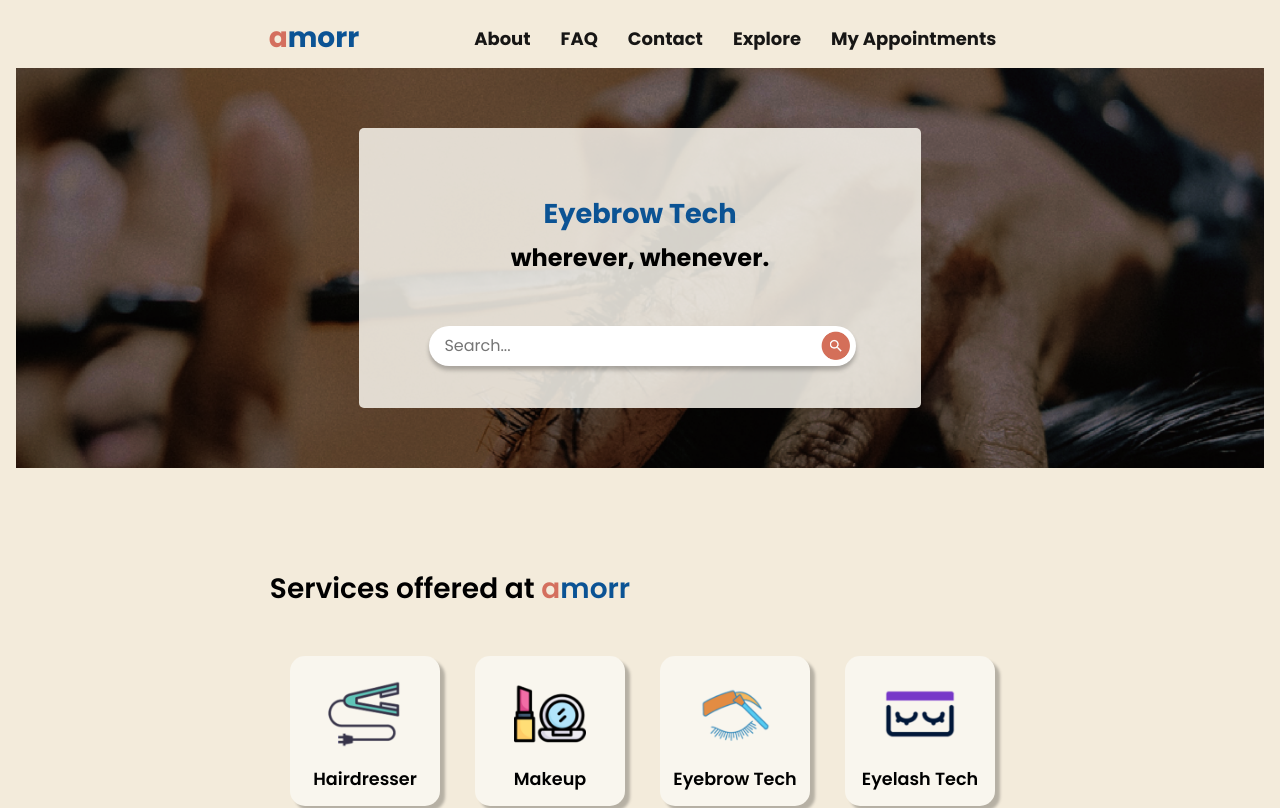
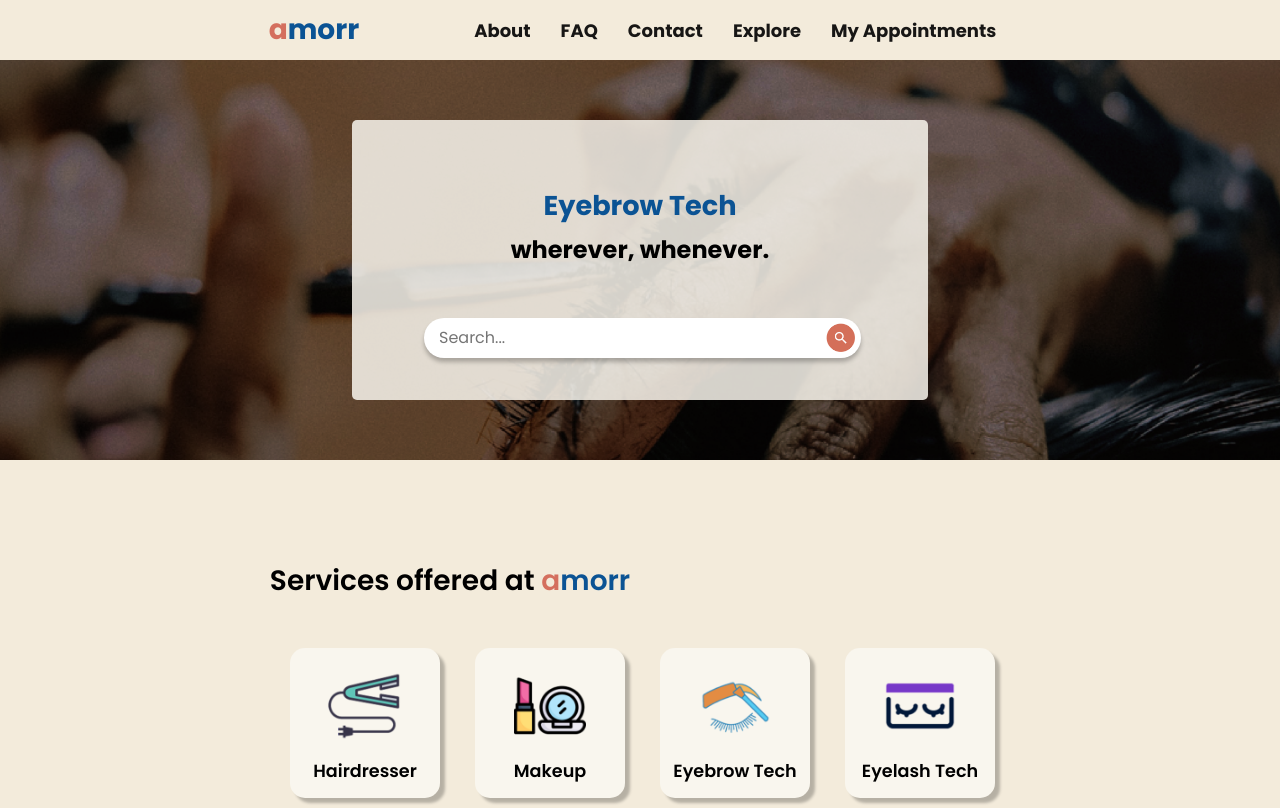
Before and after one commit to serhatgktp/amorr, a React (Create React App) app in the folder frontend/: page / in a window 1280 px wide. Shown: the top 808 px of the page. Built offline with nearby package versions, Linux system fonts and the light colour scheme.

Commit message:
132 fixed body styling

```diff
--- a/frontend/src/components/home/Home.js
+++ b/frontend/src/components/home/Home.js
@@ -3,14 +3,15 @@ import '../../App.css';
 import CoverPage from './CoverPage/CoverPage';
 import Dashboard from './Dashboard/Dashboard';
 import QuickGuide from './QuickGuide/QuickGuide';
+import "./Home_styles.css"
 
 function Home() {
     return (
-        <>
+        <body>
             <CoverPage></CoverPage>
             <Dashboard></Dashboard>
             <QuickGuide></QuickGuide>
-        </>
+        </body>
     );
 }
 
--- /dev/null
+++ b/frontend/src/components/home/Home_styles.css
@@ -0,0 +1,3 @@
+body{
+    margin:0px;
+}
```
